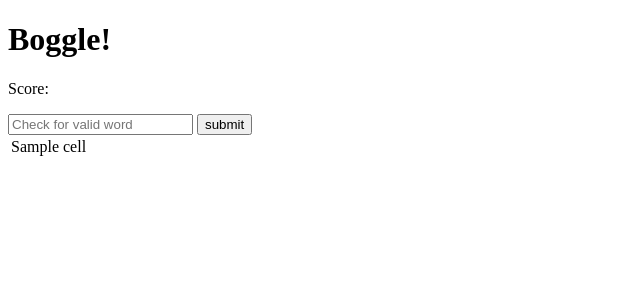
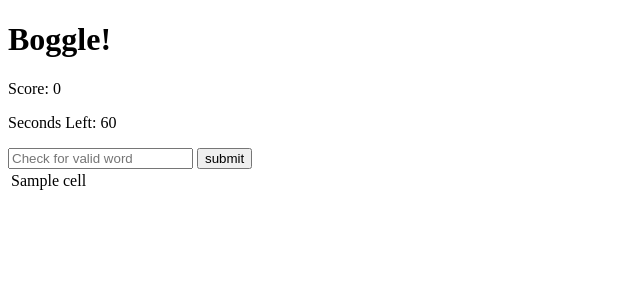
Before and after one commit to agutiernc/sbprojects, a Flask app: template unit19/flask-boggle/templates/index.html in a window 1280 px wide. Shown: the top 300 px of the page, without its empty margins (0-640 px from the left). Run offline with Flask 2, Linux system fonts and the light colour scheme; the template is opened without the code that fills it: most values are stand-ins (such as "Sample title", 1, 10 or a date in 2020); parts of the project's set-up code (start-up, migrations or seed data) failed here and were passed over.

Commit message:
boggle: step 5 - timer

```diff
--- a/unit19/flask-boggle/static/boggle.js
+++ b/unit19/flask-boggle/static/boggle.js
@@ -1,17 +1,19 @@
 let score = 0
+let startTimer = false
 
 async function handleSubmit(evt) {
   evt.preventDefault()
+
+  // enable timer
+  if (!startTimer) {
+    countDown()
+  }
 
   const $word = $('.word')
 
   let word = $word.val()
 
-  console.log(word)
-
   const res = await axios.get("/verify", { params: { word: word }});
-
-  console.log('res-data: ', res.data.result)
 
   if (res.data.result === 'not-word') {
     showMessage(word, 'is not a valid English word')
@@ -23,7 +25,7 @@ async function handleSubmit(evt) {
     scoreGame(word)
   }
 
-  $word.val('')
+  $word.val('').focus()
 }
 
 $('.verify-word').on('submit', handleSubmit)
@@ -32,7 +34,7 @@ $('.verify-word').on('submit', handleSubmit)
 const $msg = $('.msg').hide()
 
 function showMessage(word, message) {
-  return $msg.text(`${word} ${message}`).show().delay(3000).fadeOut('slow')
+  return $msg.text(`${word} ${message}`).show().delay(2000).fadeOut('slow')
 }
 
 function scoreGame(word) {
@@ -41,4 +43,23 @@ function scoreGame(word) {
   return $('.score').text(score)
 }
 
-// score amount is equal to length of a word
+function countDown() {
+  let seconds = 60
+
+  let interval_id = setInterval(() => {
+    if (seconds <= 0) {
+      clearInterval(interval_id)
+      startTimer = false
+
+      $('.timer').text('Times up!')
+      $('.verify-word :input').prop('disabled', true)
+    } else {
+      startTimer = true
+
+      $('.verify-word :input').prop('disabled', false)
+      $('.timer').text(seconds)
+    }
+
+    seconds -= 1
+  }, 1000)
+}
--- a/unit19/flask-boggle/templates/index.html
+++ b/unit19/flask-boggle/templates/index.html
@@ -20,7 +20,8 @@
 
     <!-- display score -->
     <div class="score-container">
-      <p>Score: <span class="score"></span></p>
+      <p>Score: <span class="score">0</span></p>
+      <p>Seconds Left: <span class="timer">60</span></p>
     </div>
 
     <div class="form-container">
```
